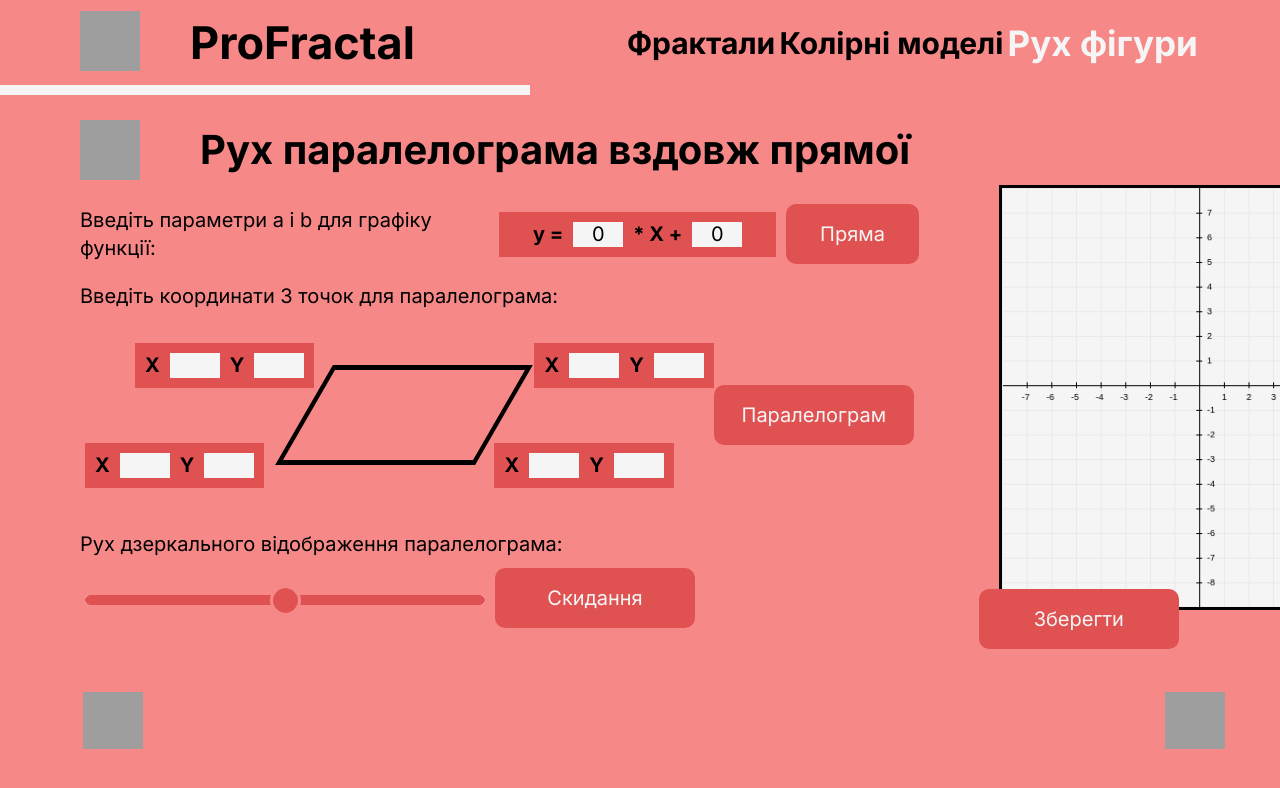
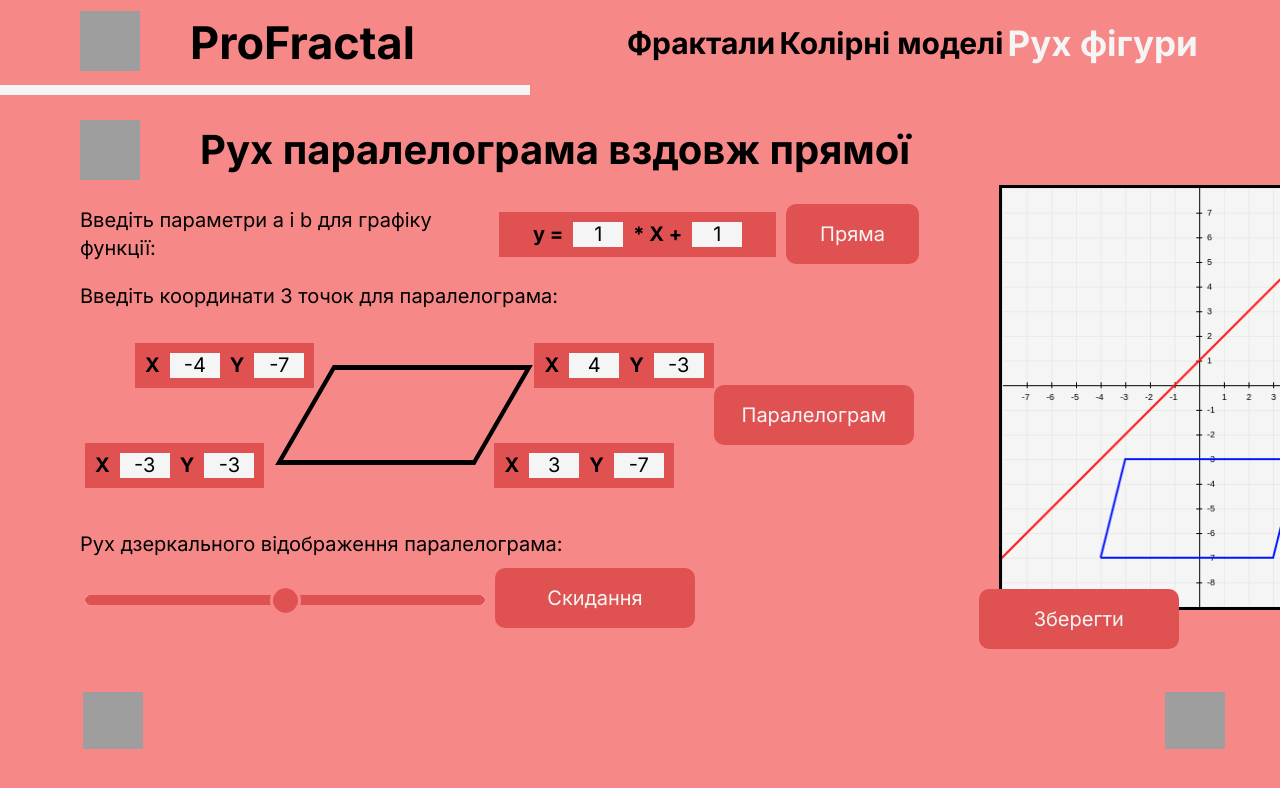
Before and after one commit to luchykYana/computer_graphics, a React (Create React App) app: page /content/move-figure/practice in a window 1280 px wide. Shown: the top 788 px of the page. Built offline with nearby package versions, Linux system fonts and the light colour scheme; grey boxes are pictures that could not be loaded.

Commit message:
checkParallelogramExistence in progress

```diff
--- a/src/pages/MovePracticePage/MovePracticePage.js
+++ b/src/pages/MovePracticePage/MovePracticePage.js
@@ -57,10 +57,12 @@ const MovePracticePage = () => {
         setPoint4({x: 3, y: -7})
         setLine({k: 1, x: 1})
 
-        let arr = document.getElementsByTagName('input');
-        for (let item of arr) {
-            item.value = '';
-        }
+        document.getElementById('k').value = line.k;
+
+        // let arr = document.getElementsByTagName('input');
+        // for (let item of arr) {
+        //     item.value = '';
+        // }
     }
 
     const onMovementChange = (e) => {
@@ -279,9 +281,9 @@ const MovePracticePage = () => {
 
     const onPageLoad = () =>{
         console.log('onload')
-        const [ctx, x_axis_distance_grid_lines, y_axis_distance_grid_lines] = repetitiveActions();
-        draw_xy_graph();
-        ctx.translate(-1 * (y_axis_distance_grid_lines * gridSize), -1 * ( x_axis_distance_grid_lines * gridSize) );
+        // const [ctx, x_axis_distance_grid_lines, y_axis_distance_grid_lines] = repetitiveActions();
+        // draw_xy_graph();
+        // ctx.translate(-1 * (y_axis_distance_grid_lines * gridSize), -1 * ( x_axis_distance_grid_lines * gridSize) );
     }
 
     const onLineKChange = (local_line, set_line_func, e) => {
@@ -301,16 +303,39 @@ const MovePracticePage = () => {
             e.target.value = '';
         }
     }
+    const checkParallelogramExistence = () => {
+        return true;
+    }
 
     const onPointXChange = (local_point, set_point_func, e) => {
-        if (e.target.value.length !== 0) {
+        let local_point_rollback = {x: local_point.x, y: local_point.y};
+
+        if (e.target.value.length !== 0 && Math.abs(Number(e.target.value)) <= range) {
             set_point_func({x: Number(e.target.value), y: local_point.y});
+        }
+
+        let isParallelogramValid = checkParallelogramExistence();
+
+        if(!isParallelogramValid) {
+            set_point_func({x: local_point_rollback.x, y: local_point_rollback.y});
+            e.target.value = '';
+            console.log('such a parallelogram doesn\'t exist')
         }
     }
 
     const onPointYChange = (local_point, set_point_func, e) => {
-        if (e.target.value.length !== 0) {
+        let local_point_rollback = {x: local_point.x, y: local_point.y};
+
+        if (e.target.value.length !== 0 && Math.abs(Number(e.target.value)) <= range) {
             set_point_func({x: local_point.x, y: Number(e.target.value)});
+        }
+
+        let isParallelogramValid = checkParallelogramExistence();
+
+        if(!isParallelogramValid) {
+            set_point_func({x: local_point_rollback.x, y: local_point_rollback.y});
+            e.target.value = '';
+            console.log('such a parallelogram doesn\'t exist')
         }
     }
 
@@ -330,11 +355,11 @@ const MovePracticePage = () => {
                                 <div className={`${css.flex} ${css.center}`}>
                                     <p className={`${css.margin}`}><b>y = </b></p>
                                     <input className={`${css.margin} ${css.input}`} type='number' min={-range} max={range} id={'k'}
-                                           defaultValue={0} onChange={(e) => {onLineKChange(line, setLine, e)}}
+                                           defaultValue={1} onChange={(e) => {onLineKChange(line, setLine, e)}}
                                     />
                                     <p className={`${css.margin}`}><b>* X + </b></p>
                                     <input className={`${css.margin} ${css.input}`} type='number' min={-range} max={range} id={'x'}
-                                           defaultValue={0} onChange={(e) => {onLineXChange(line, setLine, e)}}
+                                           defaultValue={1} onChange={(e) => {onLineXChange(line, setLine, e)}}
                                     />
                                 </div>
 
@@ -354,11 +379,13 @@ const MovePracticePage = () => {
                                 <div className={`${css.test} ${css.flex} ${css.positionLeftCoordinate}`}>
                                     <div className={`${css.flex} ${css.center}`}>
                                         <p className={`${css.margin}`}><b>X</b></p>
-                                        <input className={`${css.margin} ${css.input}`} type='number' min={-range} max={range} id={'x2'}
+                                        <input defaultValue={-4}
+                                            className={`${css.margin} ${css.input}`} type='number' min={-range} max={range} id={'x2'}
                                             onChange={(e) => {onPointXChange(point2, setPoint2, e)}}
                                         />
                                         <p className={`${css.margin}`}><b>Y</b></p>
-                                        <input className={`${css.margin} ${css.input}`} type='number' min={-range} max={range} id={'y2'}
+                                        <input defaultValue={-7}
+                                            className={`${css.margin} ${css.input}`} type='number' min={-range} max={range} id={'y2'}
                                             onChange={(e) => {onPointYChange(point2, setPoint2, e)}}
                                         />
                                     </div>
@@ -367,11 +394,13 @@ const MovePracticePage = () => {
                                 <div className={`${css.test} ${css.flex}`}>
                                     <div className={`${css.flex} ${css.center}`}>
                                         <p className={`${css.margin}`}><b>X</b></p>
-                                        <input className={`${css.margin} ${css.input}`} type='number' min={-range} max={range} id={'x1'}
+                                        <input defaultValue={-3}
+                                            className={`${css.margin} ${css.input}`} type='number' min={-range} max={range} id={'x1'}
                                             onChange={(e) => {onPointXChange(point1, setPoint1, e)}}
                                         />
                                         <p className={`${css.margin}`}><b>Y</b></p>
-                                        <input className={`${css.margin} ${css.input}`} type='number' min={-range} max={range} id={'y1'}
+                                        <input defaultValue={-3}
+                                            className={`${css.margin} ${css.input}`} type='number' min={-range} max={range} id={'y1'}
                                             onChange={(e) => {onPointYChange(point1, setPoint1, e)}}
                                         />
                                     </div>
@@ -389,11 +418,13 @@ const MovePracticePage = () => {
                                 <div className={`${css.test} ${css.flex}`}>
                                     <div className={`${css.flex} ${css.center}`}>
                                         <p className={`${css.margin}`}><b>X</b></p>
-                                        <input className={`${css.margin} ${css.input}`} type='number' min={-range} max={range} id={'x3'}
+                                        <input defaultValue={4}
+                                            className={`${css.margin} ${css.input}`} type='number' min={-range} max={range} id={'x3'}
                                             onChange={(e) => {onPointXChange(point3, setPoint3, e)}}
                                         />
                                         <p className={`${css.margin}`}><b>Y</b></p>
-                                        <input className={`${css.margin} ${css.input}`} type='number' min={-range} max={range} id={'y3'}
+                                        <input defaultValue={-3}
+                                            className={`${css.margin} ${css.input}`} type='number' min={-range} max={range} id={'y3'}
                                             onChange={(e) => {onPointYChange(point3, setPoint3, e)}}
                                         />
                                     </div>
@@ -403,12 +434,14 @@ const MovePracticePage = () => {
                                 <div className={`${css.test} ${css.flex} ${css.positionRightCoordinate}`}>
                                     <div className={`${css.flex} ${css.center}`}>
                                         <p className={`${css.margin}`}><b>X</b></p>
-                                        <input className={`${css.margin} ${css.input}`} type='number' min={-range} max={range} id={'x4'}
-                                               disabled={false} onChange={(e) => {onPointXChange(point4, setPoint4, e)}}
+                                        <input defaultValue={3}
+                                            className={`${css.margin} ${css.input}`} type='number' min={-range} max={range} id={'x4'}
+                                            disabled={true} onChange={(e) => {onPointXChange(point4, setPoint4, e)}}
                                         />
                                         <p className={`${css.margin}`}><b>Y</b></p>
-                                        <input className={`${css.margin} ${css.input}`} type='number' min={-range} max={range} id={'y4'}
-                                               disabled={false} onChange={(e) => {onPointYChange(point4, setPoint4, e)}}
+                                        <input defaultValue={-7}
+                                                className={`${css.margin} ${css.input}`} type='number' min={-range} max={range} id={'y4'}
+                                                disabled={true} onChange={(e) => {onPointYChange(point4, setPoint4, e)}}
                                         />
                                     </div>
 
```
Lines whose indentation alone changed are shown as unchanged.
